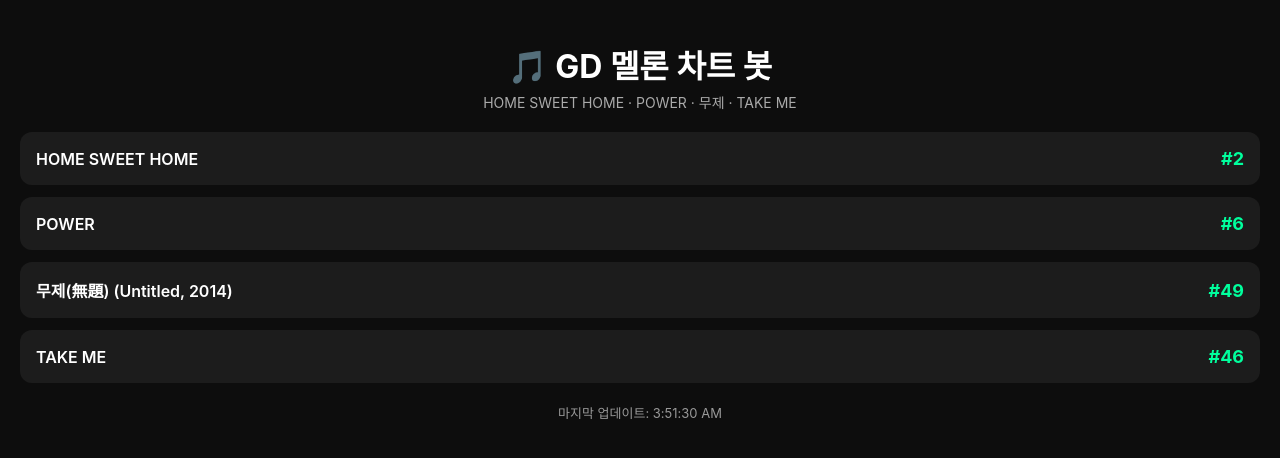
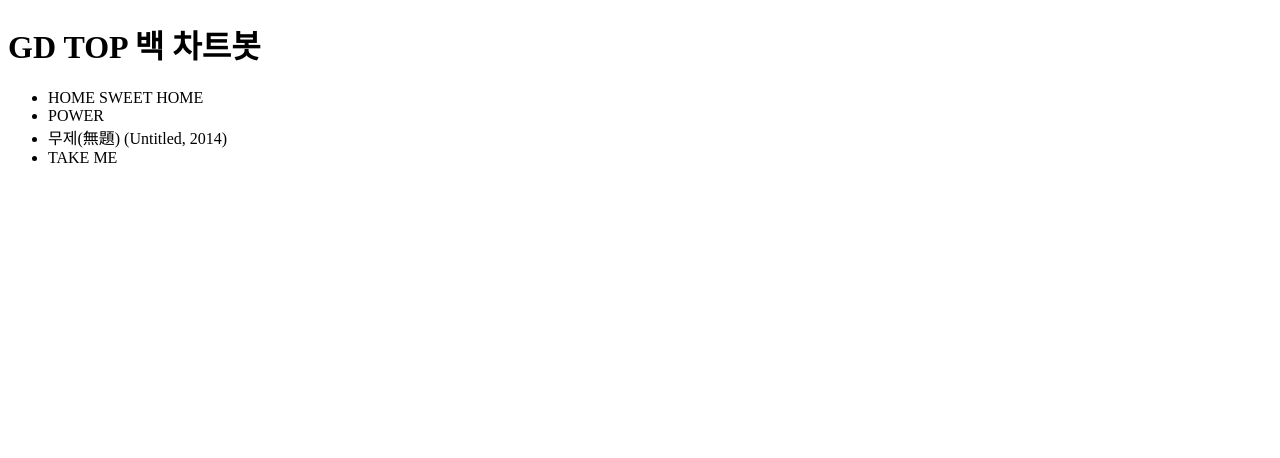
Before and after one commit to gdragonstream0818-arch/gd-chart-bot, a plain HTML site: page index.html in a window 1280 px wide. Drawn offline with Linux system fonts and the light colour scheme.

Commit message:
Update index.html

```diff
--- a/index.html
+++ b/index.html
@@ -1,103 +1,16 @@
 <!DOCTYPE html>
 <html lang="ko">
 <head>
-  <meta charset="UTF-8" />
-  <title>GD 차트 봇</title>
-  <meta name="viewport" content="width=device-width, initial-scale=1.0"/>
-  <style>
-    body {
-      background: #0d0d0d;
-      color: #fff;
-      font-family: -apple-system, BlinkMacSystemFont, sans-serif;
-      margin: 0;
-      padding: 20px;
-    }
-    h1 {
-      text-align: center;
-      margin-bottom: 5px;
-    }
-    .sub {
-      text-align: center;
-      color: #aaa;
-      font-size: 14px;
-      margin-bottom: 20px;
-    }
-    .item {
-      background: #1c1c1c;
-      border-radius: 12px;
-      padding: 16px;
-      margin-bottom: 12px;
-      display: flex;
-      justify-content: space-between;
-      align-items: center;
-    }
-    .title {
-      font-weight: 600;
-    }
-    .rank {
-      font-size: 18px;
-      font-weight: bold;
-      color: #00ff9d;
-    }
-    .update {
-      text-align: center;
-      margin-top: 20px;
-      font-size: 13px;
-      color: #999;
-    }
-  </style>
+  <meta charset="UTF-8">
+  <title>GD Chart Bot</title>
 </head>
 <body>
-
-  <h1>🎵 GD 멜론 차트 봇</h1>
-  <div class="sub">HOME SWEET HOME · POWER · 무제 · TAKE ME</div>
-
-  <div id="list"></div>
-
-  <div class="update" id="updateTime"></div>
-
-  <script>
-    // ★ 네가 추적하는 곡 목록
-    const songs = [
-      { title: "HOME SWEET HOME", rank: 0 },
-      { title: "POWER", rank: 0 },
-      { title: "무제(無題) (Untitled, 2014)", rank: 0 },
-      { title: "TAKE ME", rank: 0 }
-    ];
-
-    // 임시 랜덤 순위 (나중에 실시간 연동 가능)
-    function updateRanks() {
-      songs.forEach(song => {
-        song.rank = Math.floor(Math.random() * 100) + 1;
-      });
-      render();
-    }
-
-    function render() {
-      const list = document.getElementById("list");
-      list.innerHTML = "";
-
-      songs.forEach(song => {
-        const div = document.createElement("div");
-        div.className = "item";
-        div.innerHTML = `
-          <div class="title">${song.title}</div>
-          <div class="rank">#${song.rank}</div>
-        `;
-        list.appendChild(div);
-      });
-
-      const now = new Date();
-      document.getElementById("updateTime").innerText =
-        "마지막 업데이트: " + now.toLocaleTimeString();
-    }
-
-    // 첫 실행
-    updateRanks();
-
-    // 60초마다 자동 갱신
-    setInterval(updateRanks, 60000);
-  </script>
-
+  <h1>GD TOP 백 차트봇</h1>
+  <ul>
+    <li>HOME SWEET HOME</li>
+    <li>POWER</li>
+    <li>무제(無題) (Untitled, 2014)</li>
+    <li>TAKE ME</li>
+  </ul>
 </body>
 </html>
```
